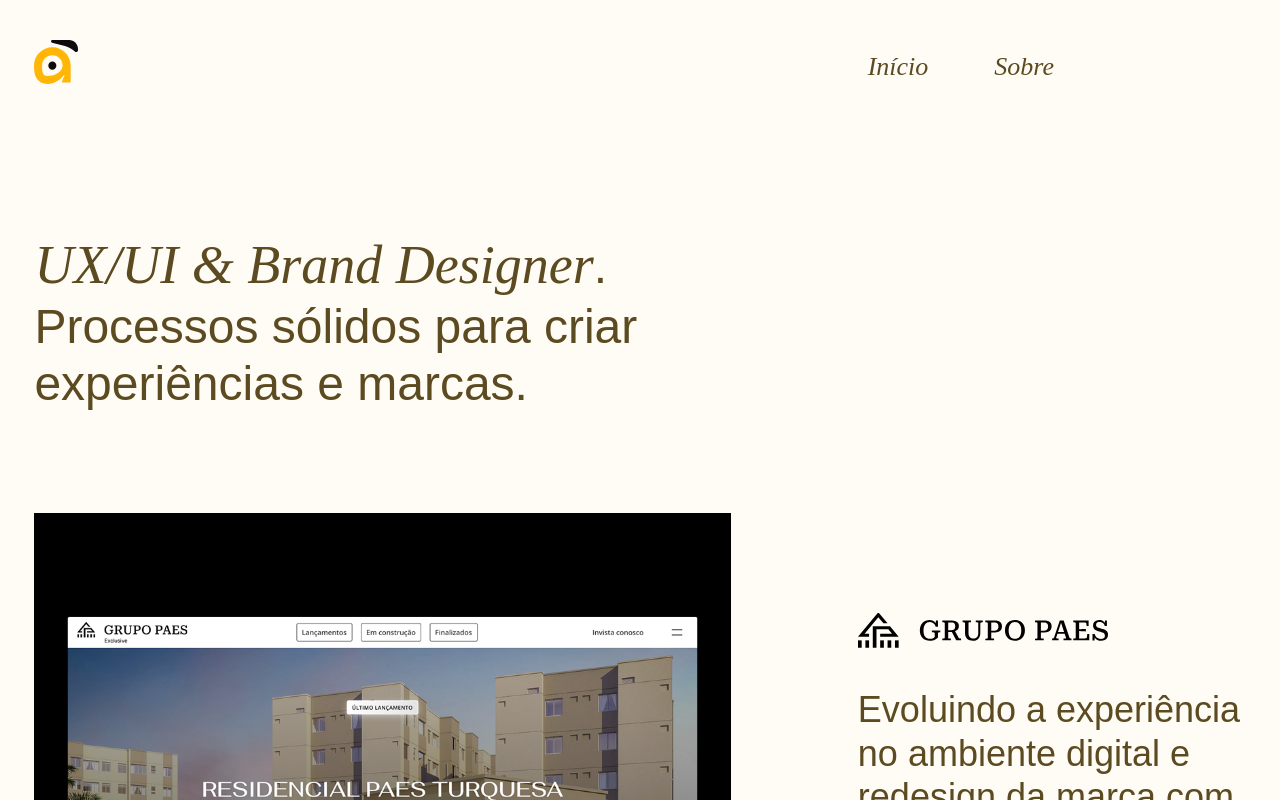
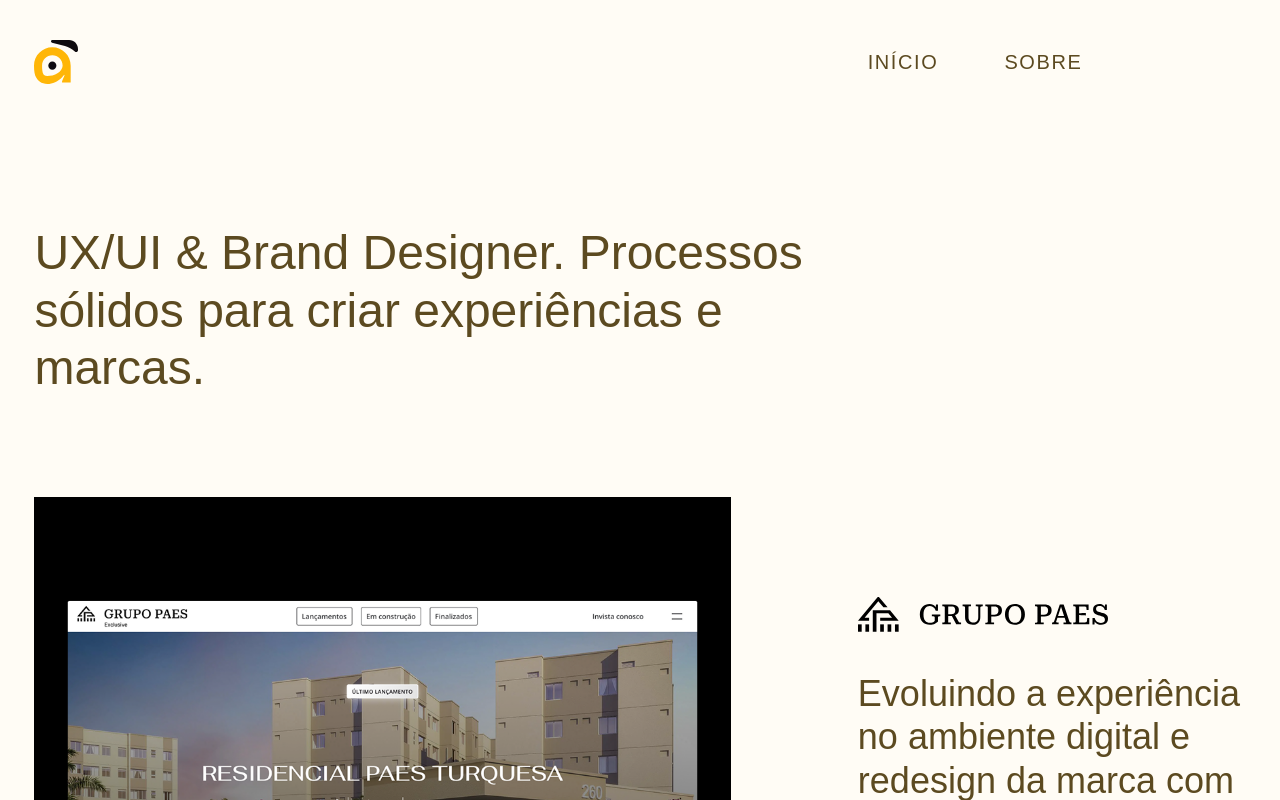
Before and after one commit to andredesigner/andreoliveira_nuxt3, a Nuxt app: page / in a window 1280 px wide. Shown: the top 800 px of the page. Built offline with nearby package versions, Linux system fonts and the light colour scheme; a web font is replaced by a local one.

Commit message:
change font project

```diff
--- a/assets/scss/main.scss
+++ b/assets/scss/main.scss
@@ -66,11 +66,9 @@ p{
 }
 
 a{
-    font-family: variables.$font2;
     text-decoration: none;
     color: variables.$color4;
     font-weight: 400;
-    font-style: italic;
     font-size: 24px;
 
     @media ( max-width: variables.$medium ) {
@@ -85,8 +83,6 @@ h4{
     font-weight: 300;
 
     span{
-        font-family: variables.$font2;
-        font-style: italic;
         letter-spacing: normal;
         // font-weight: 400;
     }
@@ -99,12 +95,7 @@ h1{
     @media ( max-width: variables.$medium ) {
         font-size: 32px;
     }
-    span{
-        font-size: 54px;
-        @media ( max-width: variables.$medium ) {
-            font-size: 38px;
-        }
-    }
+
 }
 
 h2{
@@ -175,13 +166,12 @@ h4{
         }
 
         a{
-
-            font-family: variables.$font2;
             text-decoration: none;
             color: variables.$color2;
-            font-weight: 400;
-            font-style: italic;
-            font-size: 26px;
+            font-weight: 300;
+            text-transform: uppercase;
+            font-size: 20px;
+            letter-spacing: .1rem;
             display: block;
             text-decoration: none;
             border-radius: 4px;
@@ -342,10 +332,6 @@ svg{
         @media ( max-width: variables.$medium ) {
             gap: 8px 24px;
         }
-
-        li{
-            font-style: italic;
-        }
     }
 }
 
@@ -402,7 +388,6 @@ svg{
 }
 
 .btn-ao{
-    font-family: variables.$font2;
     font-size: 26px;
     color: variables.$color4;
     border: 1px solid variables.$color4;
```
